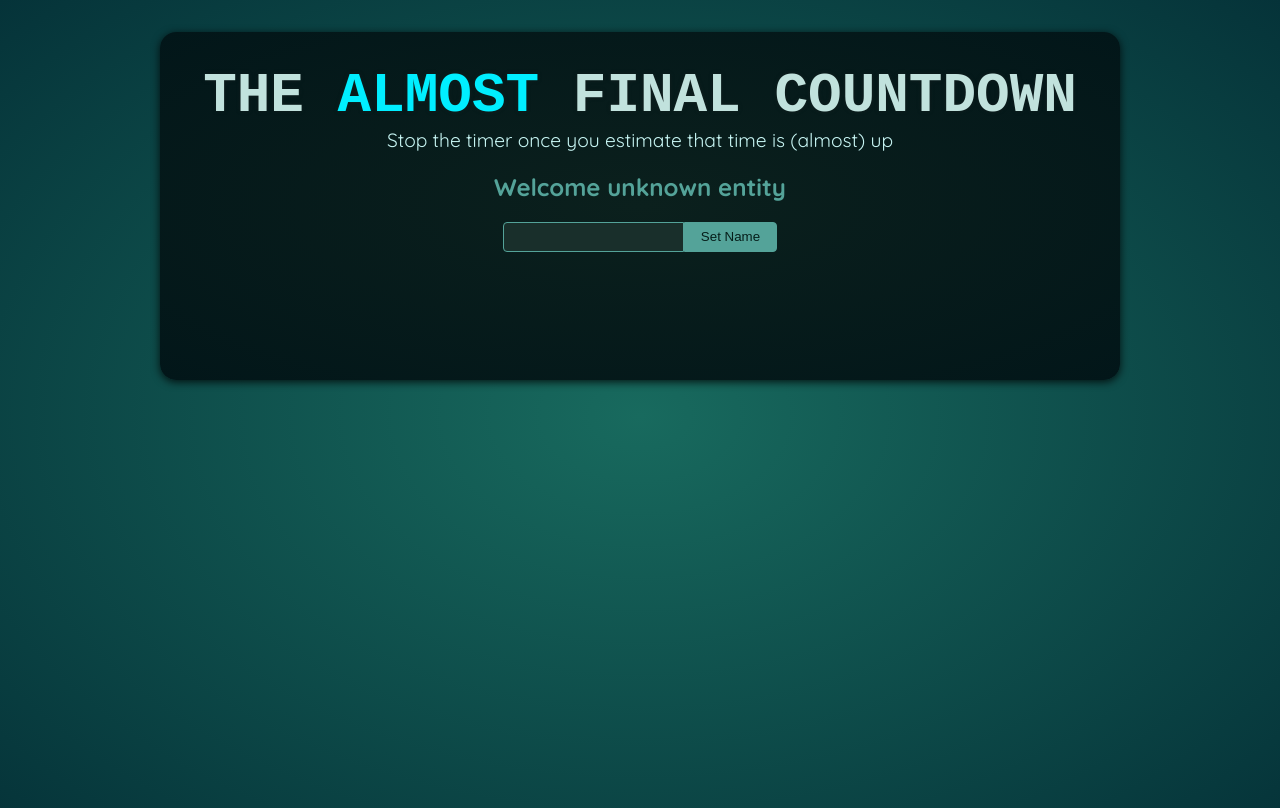
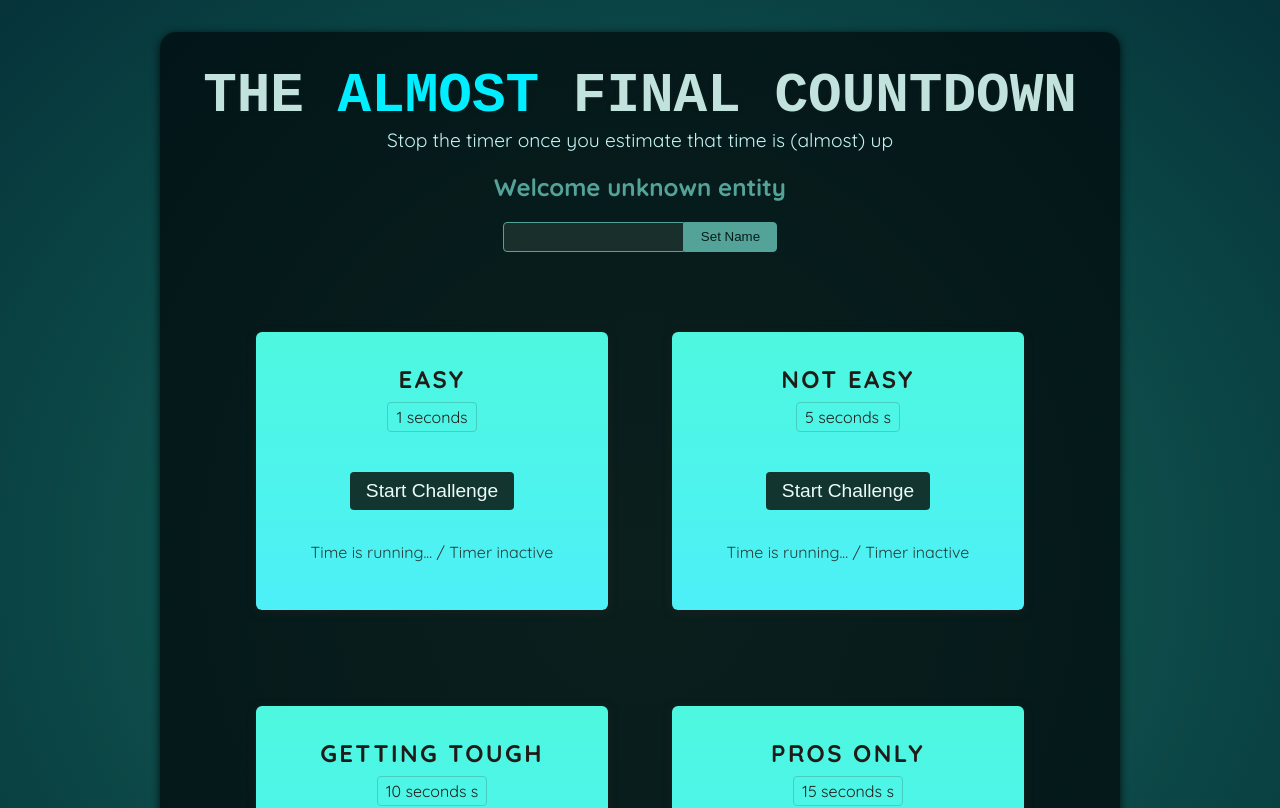
Before and after one commit to MINSIK-W/Using-Refs_and_Portals, a React (Vite) app: page / in a window 1280 px wide. Shown: the top 808 px of the page. Built offline with nearby package versions, Linux system fonts and the light colour scheme; a web font is replaced by a local one.

Commit message:
Adding a Challenge to the Demo Project

```diff
--- a/src/App.jsx
+++ b/src/App.jsx
@@ -1,10 +1,16 @@
 import Player from './components/Player.jsx';
+import TimerChallenge from './components/TimerChallenge.jsx';
 
 function App() {
   return (
     <>
       <Player />
-      <div id="challenges"></div>
+      <div id="challenges">
+        <TimerChallenge title="Easy" targetTime={1}></TimerChallenge>
+        <TimerChallenge title="Not Easy" targetTime={5}></TimerChallenge>
+        <TimerChallenge title="Getting tough" targetTime={10}></TimerChallenge>
+        <TimerChallenge title="Pros only" targetTime={15}></TimerChallenge>
+      </div>
     </>
   );
 }
--- /dev/null
+++ b/src/components/TimerChallenge.jsx
@@ -0,0 +1,14 @@
+export default function TimerChallenge({ title, targetTime }) {
+  return (
+    <section className="challenge">
+      <h2>{title}</h2>
+      <p className="challenge-time">
+        {targetTime} seconds {targetTime > 1 ? 's' : ''}
+      </p>
+      <p>
+        <button>Start Challenge</button>
+      </p>
+      <p className="active">Time is running... / Timer inactive</p>
+    </section>
+  );
+}
```
